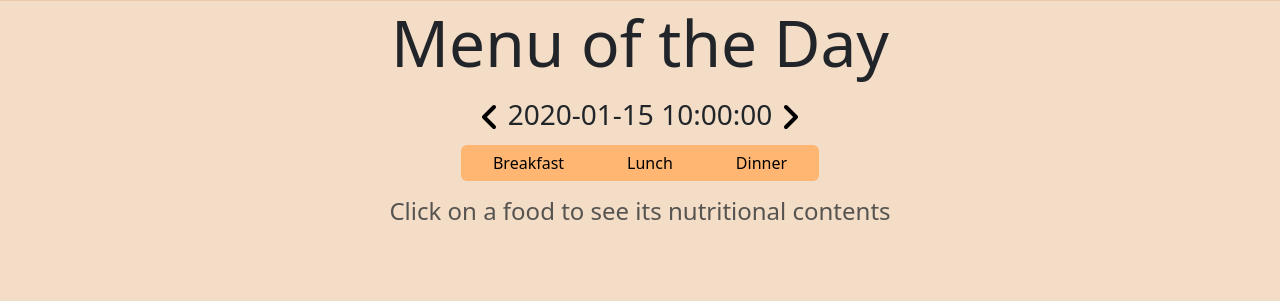
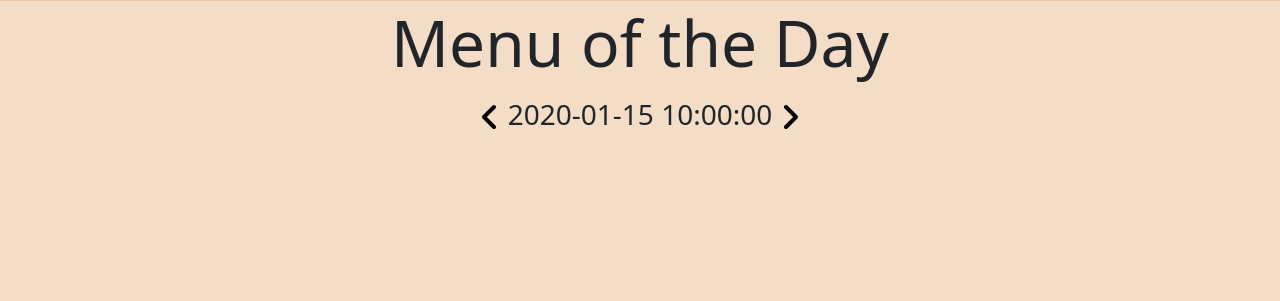
Before and after one commit to TigerAppsOrg/NutriTiger, a Python web app: template templates/dhallmenus.html in a window 1280 px wide. Shown: the part 55-356 px from the top of the page. Run offline with Jinja, Linux system fonts and the light colour scheme; the template is opened without the code that fills it: most values are stand-ins (such as "Sample title", 1, 10 or a date in 2020).

Commit message:
updating button behavior for weekends

```diff
--- a/static/js/script.js
+++ b/static/js/script.js
@@ -6,6 +6,7 @@ function handleResponse(data) {
 
     // Set the HTML content of #todaysDateDiv
     $('#todaysDateDiv').html(newHtml);
+
     // After adding dynamic content to the DOM, call the setup function
     setup();
 }
@@ -17,12 +18,10 @@ function handleError() {
 function getResults() {
     let mealtime = $("input[name='mealtime_btnradio']:checked").val();
     const currentDate = $('#currentDateDiv').text();
-
-    // console.log(mealtime);
-    // console.log(currentDate)
     let encoded_mealtime = encodeURIComponent(mealtime);
     let encoded_date = encodeURIComponent(currentDate)
     let url = '/update-menus-mealtime?mealtime=' + encoded_mealtime + "&currentdate=" + encoded_date;
+
     let requestData = {
         type: 'GET',
         url: url,
@@ -45,8 +44,6 @@ function setup() {
         });
     }
 });
-
-
 }
 function debouncedGetResults() {
     clearTimeout(timer);
@@ -91,7 +88,6 @@ function handleLeftArrowClick() {
     modifyDate(-1);
 }
 
-// Function to handle right arrow click
 function handleRightArrowClick() {
     // Add a day to the current date
     modifyDate(1);
@@ -99,12 +95,10 @@ function handleRightArrowClick() {
 
 $(document).ready(function() {
     getResults();
-    $("input[name='mealtime_btnradio']").change(function() {
+    $(document).on("change", "input[name='mealtime_btnradio']", function() {
         var selectedMealtime = $(this).val();
-
-    // "Disappear" all meal elements
+        // hide meal elements - "caching"
         $(".meal").css("display", "none");
-
         // Show the selected meal elements
         $("." + selectedMealtime).css("display", "block");
     });
@@ -112,18 +106,12 @@ $(document).ready(function() {
     const leftArrow = document.getElementById('leftArrow');
     const rightArrow = document.getElementById('rightArrow');
 
-    // Add click event listeners
+    // Left and right click event listeners
     leftArrow.addEventListener('click', function() {
-        // Handle left arrow click
         handleLeftArrowClick();
     });
 
     rightArrow.addEventListener('click', function() {
-        // Handle right arrow click
         handleRightArrowClick();
     });
-
-
-
-    // getResults();
 });
--- a/templates/dhallmenus.html
+++ b/templates/dhallmenus.html
@@ -30,17 +30,6 @@
                     </svg>
                 </a>
             </h3>
-            <div class="btn-group align-items-center mx-auto pb-3" role="group" aria-label="Basic radio toggle button group">
-                {% if not is_weekend_var: %}
-                <input type="radio" value="Breakfast" class="btn-check" name="mealtime_btnradio" id="btnradio1" autocomplete="off" {% if mealtime == "Breakfast" %} checked {% endif %}>
-                <label class="nt-btn btn btn-dhall btn-primary" for="btnradio1">Breakfast</label>
-                {% endif %}
-                <input type="radio" value="Lunch" class="btn-check" name="mealtime_btnradio" id="btnradio2" autocomplete="off" {% if mealtime == 'Lunch' %} checked {% endif %}>
-                <label class="nt-btn btn btn-dhall btn-primary" for="btnradio2">Lunch</label>
-                <input type="radio" value="Dinner" class="btn-check" name="mealtime_btnradio" id="btnradio3" autocomplete="off" {% if mealtime == 'Dinner' %} checked {% endif %}>
-                <label class="nt-btn btn btn-dhall btn-primary" for="btnradio3">Dinner</label>
-            </div>
-            <h4 class = "text-muted">Click on a food to see its nutritional contents</h4>
         </div>
         <link rel="stylesheet" href="https://cdnjs.cloudflare.com/ajax/libs/font-awesome/6.5.2/css/all.min.css" integrity="sha512-SnH5WK+bZxgPHs44uWIX+LLJAJ9/2PkPKZ5QiAj6Ta86w+fsb2TkcmfRyVX3pBnMFcV7oQPJkl9QevSCWr3W6A==" crossorigin="anonymous" referrerpolicy="no-referrer" />
         <div id = "dhallMenusDiv"></div>
--- a/templates/dhallmenus_none.html
+++ b/templates/dhallmenus_none.html
@@ -1,3 +1,6 @@
 <div style = "display:none;" id="todaysDateDivUpdate">{{ todays_date }}</div>
 
-No data is available.
+<div class="text-center">
+    <br><br><br>
+    <h1>No data is available.</h1>
+</div>
--- a/templates/dhallmenus_update.html
+++ b/templates/dhallmenus_update.html
@@ -1,4 +1,4 @@
-<!--<div class = text-center>
+<div class = text-center>
     <div class="btn-group align-items-center mx-auto pb-3" role="group" aria-label="Basic radio toggle button group">
         {% if not is_weekend_var: %}
         <input type="radio" value="Breakfast" class="btn-check" name="mealtime_btnradio" id="btnradio1" autocomplete="off" {% if mealtime == "Breakfast" %} checked {% endif %}>
@@ -10,7 +10,7 @@
         <label class="nt-btn btn btn-dhall btn-primary" for="btnradio3">Dinner</label>
     </div>
     <h4 class = "text-muted">Click on a food to see its nutritional contents</h4>
-</div>-->
+</div>
 <div style = "display:none;" id="todaysDateDivUpdate">{{ todays_date }}</div>
 <div class="p-5 row row-cols-1 row-cols-md-3 g-4">
     {% set ns = namespace(c = 0) %}
```
